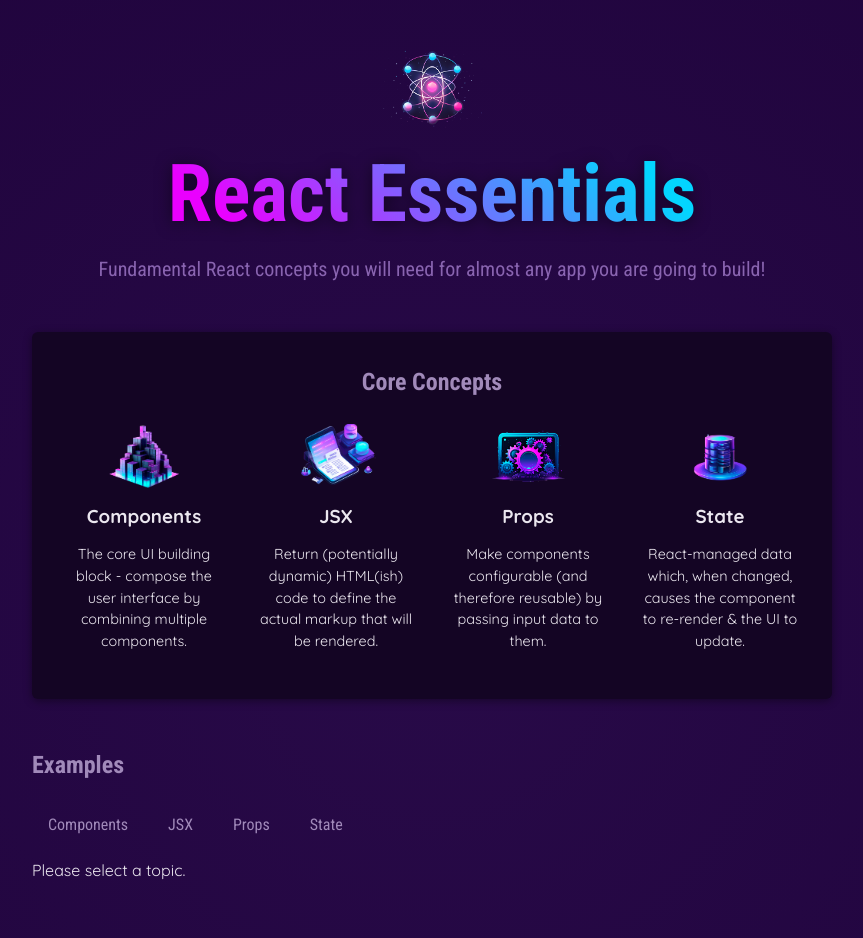
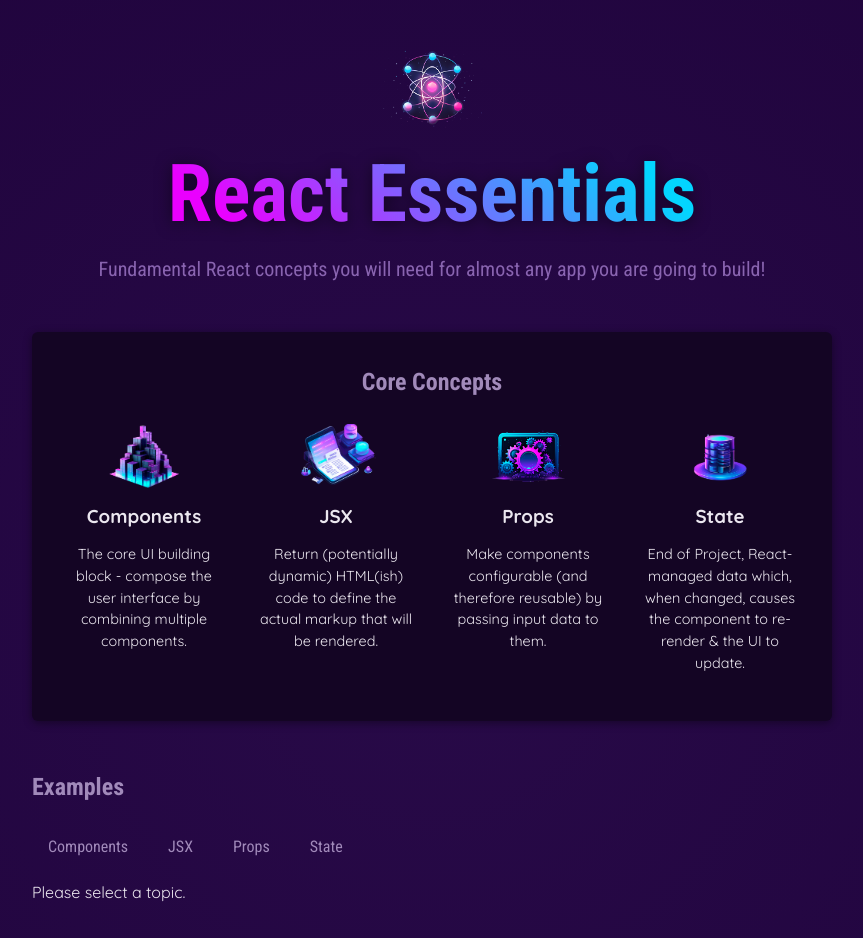
Before and after one commit to MehmetKaldirim/first-project, a React (Vite) app: page / in a window 1280 px wide. Shown: the top 938 px of the page, without its empty margins (208-1071 px from the left). Built offline with nearby package versions, Linux system fonts and the light colour scheme.

Commit message:
End of the first project

```diff
--- a/src/data.js
+++ b/src/data.js
@@ -26,7 +26,7 @@
     image: stateImg,
     title: "State",
     description:
-      "React-managed data which, when changed, causes the component to re-render & the UI to update.",
+      "End of Project, React-managed data which, when changed, causes the component to re-render & the UI to update.",
   },
 ];
 
```
